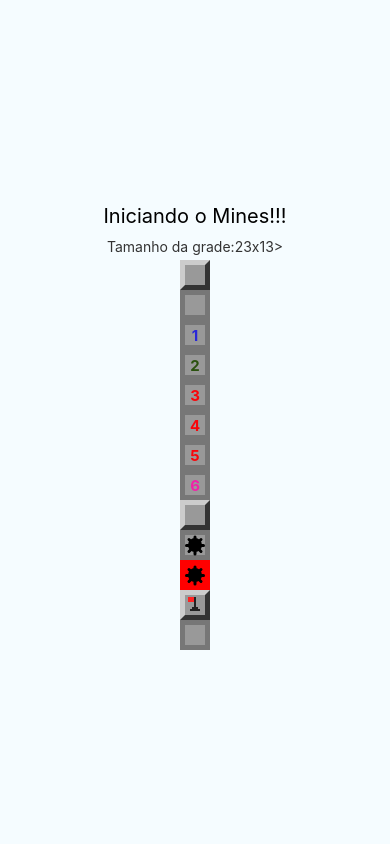
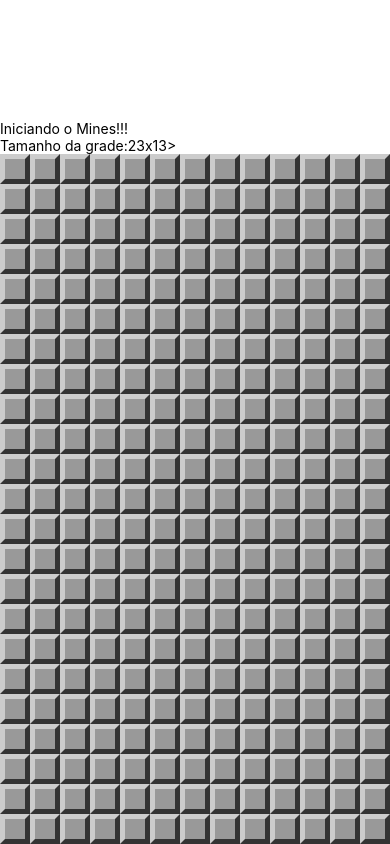
Before and after one commit to watilacosta/mine_field_rc, a React Native app: screen / in a window 390 px wide. Built offline with nearby package versions, Linux system fonts and the light colour scheme.

Commit message:
Lógica do jogo

```diff
--- a/App.js
+++ b/App.js
@@ -1,10 +1,75 @@
-import React, {Component} from 'react';
-import {StyleSheet, Text, View} from 'react-native';
+import React, {Component} from 'react'
+import {StyleSheet, Text, View, Alert} from 'react-native'
 
 import params from './src/params'
-import Field from './src/components/Field'
+import {
+  createMinedBoard ,
+  cloneBoard,
+  openField,
+  hadExplosion,
+  wonGame,
+  showMines,
+  invertFlag,
+  flagsUsed,
+} from './src/functions'
+
+import MineField from './src/components/MineField'
 
 export default class App extends Component {
+
+  constructor(props) {
+    super(props)
+    this.state = this.createState()
+  }
+
+  minesAmount = () => {
+    const cols = params.getColumnsAmount()
+    const rows = params.getRowsAmount()
+
+    return Math.ceil(cols * rows * params.difficultLevel)
+  }
+
+  createState = () => {
+    const cols = params.getColumnsAmount()
+    const rows = params.getRowsAmount()
+
+    return {
+      board: createMinedBoard(rows, cols, this.minesAmount()),
+      won: false,
+      lost: false
+    }
+  }
+
+  onOpenField = (row, column) => {
+    board = cloneBoard(this.state.board)
+    openField(board, row, column)
+    const lost = hadExplosion(board)
+    const won  = wonGame(board)
+
+    if(lost) {
+      showMines(board)
+      Alert.alert('GAME OVER!', 'Tente novamente.')
+    }
+
+    if(won) {
+      Alert.alert('YES!', 'Você conseguiu.')
+    }
+
+    this.setState({ board, lost, won })
+  }
+
+  onSelectField = (row, column) => {
+    const board = cloneBoard(this.state.board)
+    invertFlag(board, row, column)
+    const won = wonGame(board)
+
+    if (won) {
+      Alert.alert('YES!', 'Você conseguiu.')
+    }
+
+    this.setState({ board, won })
+  }
+
   render() {
     return (
       <View style={styles.container}>
@@ -12,19 +77,11 @@ export default class App extends Component {
         <Text style={styles.instructions}>Tamanho da grade:
           {params.getRowsAmount()}x{params.getColumnsAmount()}></Text>
 
-        <Field />
-        <Field opened/>
-        <Field opened nearMines={1}/>
-        <Field opened nearMines={2}/>
-        <Field opened nearMines={3}/>
-        <Field opened nearMines={4}/>
-        <Field opened nearMines={5}/>
-        <Field opened nearMines={6}/>
-        <Field mined />
-        <Field mined opened />
-        <Field mined opened exploded />
-        <Field flagged />
-        <Field flagged opened/>
+        <View style={styles.board}>
+          <MineField board={this.state.board}
+                     onOpenField={this.onOpenField}
+                     onSelectField={this.onSelectField} />
+        </View>
       </View>
     );
   }
@@ -33,18 +90,11 @@ export default class App extends Component {
 const styles = StyleSheet.create({
   container: {
     flex: 1,
-    justifyContent: 'center',
+    justifyContent: 'flex-end'
+  },
+
+  board: {
     alignItems: 'center',
-    backgroundColor: '#F5FCFF',
-  },
-  welcome: {
-    fontSize: 20,
-    textAlign: 'center',
-    margin: 10,
-  },
-  instructions: {
-    textAlign: 'center',
-    color: '#333333',
-    marginBottom: 5,
-  },
+    backgroundColor: '#AAA'
+  }
 });
--- a/src/components/Field.js
+++ b/src/components/Field.js
@@ -1,5 +1,5 @@
 import React from 'react'
-import { View, StyleSheet, Text } from 'react-native'
+import { View, StyleSheet, Text, TouchableWithoutFeedback } from 'react-native'
 
 import params from '../params'
 import Mine from './Mine'
@@ -24,6 +24,7 @@ export default props => {
   }
 
   return (
+    <TouchableWithoutFeedback onPress={props.onOpen} onLongPress={props.onSelect}>
       <View style={styleField}>
         {!mined && opened && nearMines > 0 ?
           <Text style={[styles.label, { color: color }]}>
@@ -33,6 +34,7 @@ export default props => {
 
         {flagged && !opened ? <Flag /> : false}
       </View>
+    </TouchableWithoutFeedback>
   )
 }
 
--- /dev/null
+++ b/src/components/MineField.js
@@ -0,0 +1,25 @@
+import React from 'react'
+import { View, StyleSheet } from 'react-native'
+
+import Field from './Field'
+
+export default props => {
+  const rows = props.board.map((row, r) => {
+    const columns = row.map((field, c) => {
+      return <Field {...field} key={c}
+                onOpen={() => props.onOpenField(r, c)}
+                onSelect={e => props.onSelectField(r, c)} />
+    })
+
+    return <View key={r}
+                 style={{flexDirection: 'row'}}>{columns}</View>
+  })
+
+  return <View style={styles.container}>{rows}</View>
+}
+
+const styles = StyleSheet.create({
+  container: {
+    backgroundColor: '#EEE'
+  }
+})
--- /dev/null
+++ b/src/functions.js
@@ -0,0 +1,122 @@
+// Cria o tabuleiro
+const createBoard = (rows, columns) => {
+  return Array(rows).fill(0).map((_, row) => {
+    return Array(columns).fill(0).map((_, column) => {
+      return {
+        row,
+        column,
+        opened: false,
+        flagged: false,
+        mined: false,
+        exploded: false,
+        nearMines: 0
+      }
+    })
+  })
+}
+
+// Espalha as minas no tabuleiro
+const spreadMines  = (board, minesAmount) => {
+  const rows       = board.length
+  const columns    = board[0].length
+  let minesPlanted = 0
+
+  while(minesPlanted < minesAmount) {
+    const rowSel    = parseInt(Math.random() * rows, 10) // Gera valor randômico de base 10 entre 0 e 9
+    const columnSel = parseInt(Math.random() * columns, 10)
+
+    if(!board[rowSel][columnSel].mined) {
+      board[rowSel][columnSel].mined = true
+      minesPlanted++
+    }
+  }
+}
+
+const createMinedBoard = (rows, columns, minesAmount) => {
+  const board = createBoard(rows, columns)
+  spreadMines(board, minesAmount)
+  return board
+}
+
+const cloneBoard = board => {
+  return board.map(rows => {
+    return rows.map(field => {
+      return { ...field }
+    })
+  })
+}
+
+// Pega os vizinhos
+const getNeighbors = (board, row, column) => {
+  const neighbors = []
+  const rows      = [row -1, row, row +1]
+  const columns   = [column -1, column, column +1]
+
+  rows.forEach(r => {
+    columns.forEach(c => {
+      const different    = r !== row || c !== column
+      const validRow     = r >= 0 && r < board.length
+      const validColumn  = c >= 0 && c < board[0].length
+
+      if(different && validRow && validColumn) {
+        neighbors.push(board[r][c])
+      }
+    })
+  })
+
+  return neighbors
+}
+
+const safeNeighborhood = (board, row, column) => {
+  const safes = (result, neighbor) => result && !neighbor.mined
+  return getNeighbors(board, row, column).reduce(safes, true)
+}
+
+const openField = (board, row, column) => {
+  const field = board[row][column]
+
+  if(!field.opened) {
+    field.opened = true
+    if(field.mined) {
+      field.exploded = true
+    } else if (safeNeighborhood(board, row, column)) {
+      // chamada recursiva para abrir os vizinhos se forem seguros
+      getNeighbors(board, row, column).forEach(n => openField(board, n.row, n.column))
+    } else {
+      const neighbors = getNeighbors(board, row, column)
+      field.nearMines = neighbors.filter(n => n.mined).length
+    }
+  }
+}
+
+const fields       = board => [].concat(...board)
+
+const hadExplosion = board => fields(board)
+                                .filter(field => field.exploded).length > 0
+
+const pedding      = field => (field.mined && !field.flagged) || (!field.mined && !field.opened)
+
+const wonGame      = board => fields(board)
+                                .filter(pedding).length === 0
+
+const showMines    = board => fields(board).filter(field => field.mined)
+                                .forEach(field => field.opened = true)
+
+const invertFlag  = (board, row, column) => {
+  const field = board[row][column]
+  field.flagged = !field.flagged
+}
+
+const flagsUsed = board => fields(board)
+      .filter(field => field.flagged).length
+
+export {
+  createMinedBoard,
+  cloneBoard,
+  openField,
+  hadExplosion,
+  wonGame,
+  showMines,
+  invertFlag,
+  flagsUsed,
+}
```
Lines whose indentation alone changed are shown as unchanged.
